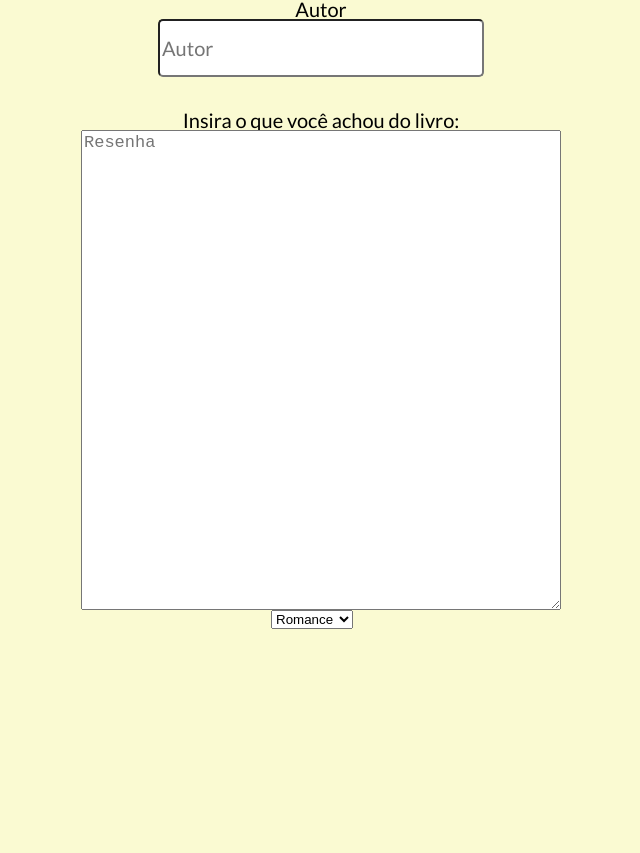
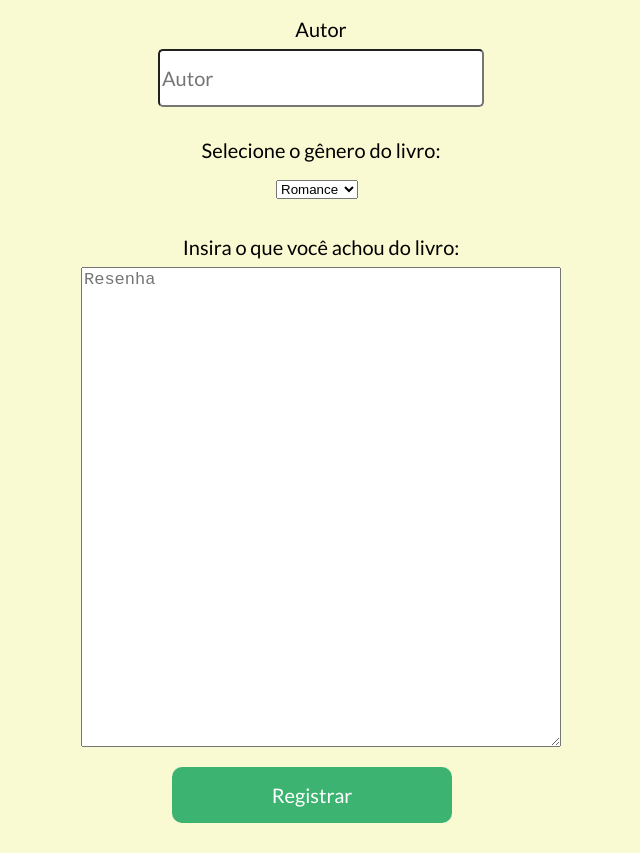
Before and after one commit to CaioVitor1/literaBooks_Front, a React (Create React App) app: page /newreading in a window 1280 px wide. Shown: the part 437-1290 px from the top of the page, without its empty margins (328-968 px from the left). Before the commit the page ends 1066 px from the top, so only its background shows below. Built offline with nearby package versions, Linux system fonts and the light colour scheme.

Commit message:
feat: add button register book

```diff
--- a/src/pages/NewReading.jsx
+++ b/src/pages/NewReading.jsx
@@ -6,7 +6,18 @@ export default function NewReading(){
     const [title, setTitle] = useState("");
     const [author, setAuthor] = useState("");
     const [review, setReview] = useState("");
-    const [bookImage, setBookImage ] = useState("")
+    const [bookImage, setBookImage ] = useState("");
+    const [genre, setGenre] = useState("");
+
+    function sendReview(){
+        console.log(genre)
+        console.log(title)
+        console.log(author)
+        console.log(review)
+        console.log(bookImage)
+
+
+    }
     return(
         <>
         <Title />
@@ -23,15 +34,20 @@ export default function NewReading(){
             <h3> Autor</h3>
             <input type="text" value={author} onChange={(e) => setAuthor(e.target.value)} placeholder="Autor" />
 
+            <h3> Selecione o gênero do livro:</h3>
+            <select name="select">
+                <option value={"romance"} onClick={() => setGenre("romance")}> Romance</option>
+                <option value={"infantil"} onClick={(e) => setGenre("infantil")}> Terror</option>
+                <option value={"biografia"} onClick={(e) => setGenre("biografia")}> Biografico</option>
+
+            </select>
+
             <h3> Insira o que você achou do livro:</h3>
             <textarea value={review} onChange={(e) => setReview(e.target.value)} placeholder="Resenha" />
 
-            <select name="select">
-                <option value='romance'> Romance</option>
-                <option value='terror'> Terror</option>
-                <option value='biografico'> Biografico</option>
-
-            </select>
+            <RegisterBook onClick={sendReview}>
+                <h4>Registrar</h4>
+            </RegisterBook>
         </NewReadingInfos>
         </>
     )
@@ -56,6 +72,7 @@ display: flex;
 flex-direction: column;
 justify-content: center;
 align-items: center;
+margin-bottom: 30px;
 input {
 width: 326px;
 height: 58px;
@@ -73,13 +90,35 @@ input {
 h3{
 font-size: 20px;
 font-family: 'Lato', sans-serif;
-margin-top:20px;
-margin-left: 18px;
+margin: 20px 0px 10px 18px;
+
 }
 textarea{
-margin-left: 18px;
+margin: 0px 0px 20px 18px;
 width: 60vh;
 height: 60vh;
 font-size: 17px;
 }
+select{
+margin: 10px 0px 18px 10px;
+
+}
 `
+
+const RegisterBook = styled.div`
+margin: 0 auto;
+width: 35vh;
+height: 7vh;
+border-radius: 10px;
+background-color: #3cb371;
+display: flex;
+justify-content: center;
+align-items: center;
+@media (max-width: 600px) {
+    margin-top: 30px;
+  }
+h4{
+font-size: 20px;
+color:white;
+}
+`
--- a/src/pages/Preferences.jsx
+++ b/src/pages/Preferences.jsx
@@ -51,15 +51,15 @@ export default function Preferences(){
 					<h4>Romances </h4>
 				</Choice>
 				<Choice>
-					<input value={"mangás"} onClick={(e) => getPreferences(e.target)} type="checkbox" id="name" />
+					<input value={"mangas"} onClick={(e) => getPreferences(e.target)} type="checkbox" id="name" />
 					<h4>Mangás </h4>
 				</Choice>
 				<Choice>
-					<input value={"mistério"} onClick={(e) => getPreferences(e.target)} type="checkbox" id="name" />
+					<input value={"misterio"} onClick={(e) => getPreferences(e.target)} type="checkbox" id="name" />
 					<h4>Mistério </h4>
 				</Choice>
 				<Choice>
-					<input value={"ficção"} onClick={(e) => getPreferences(e.target)} type="checkbox" id="name" />
+					<input value={"ficcao"} onClick={(e) => getPreferences(e.target)} type="checkbox" id="name" />
 					<h4> Ficção</h4>
 				</Choice>
 				<Choice>
```
Lines whose indentation alone changed are shown as unchanged.
